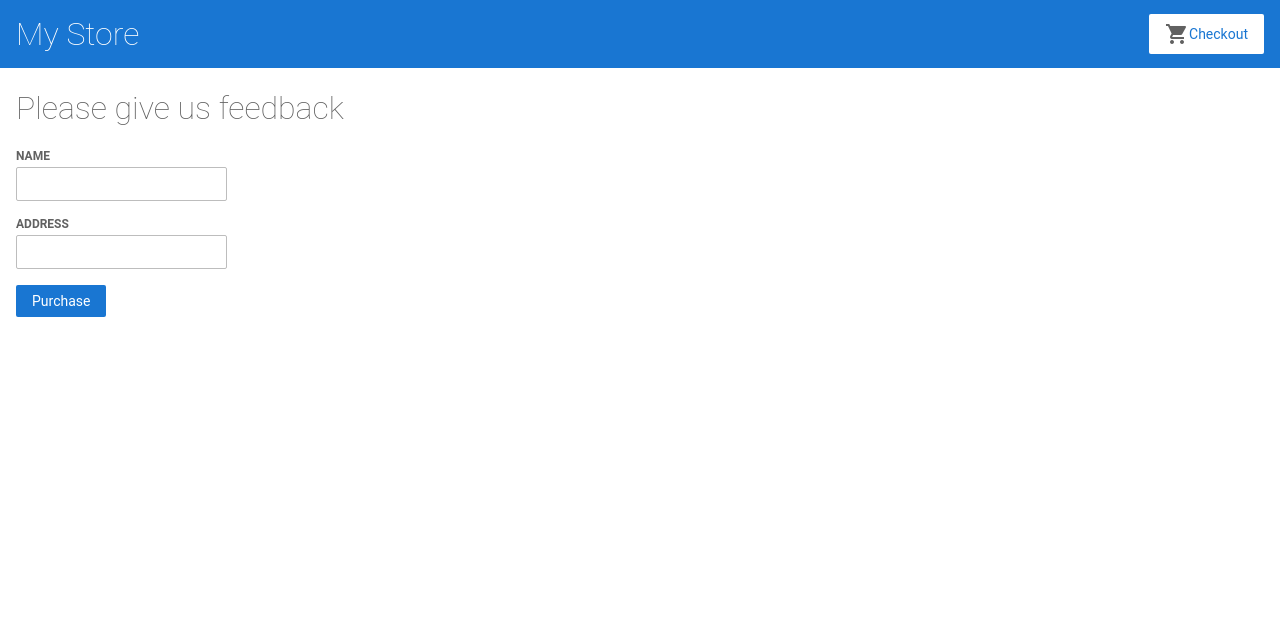
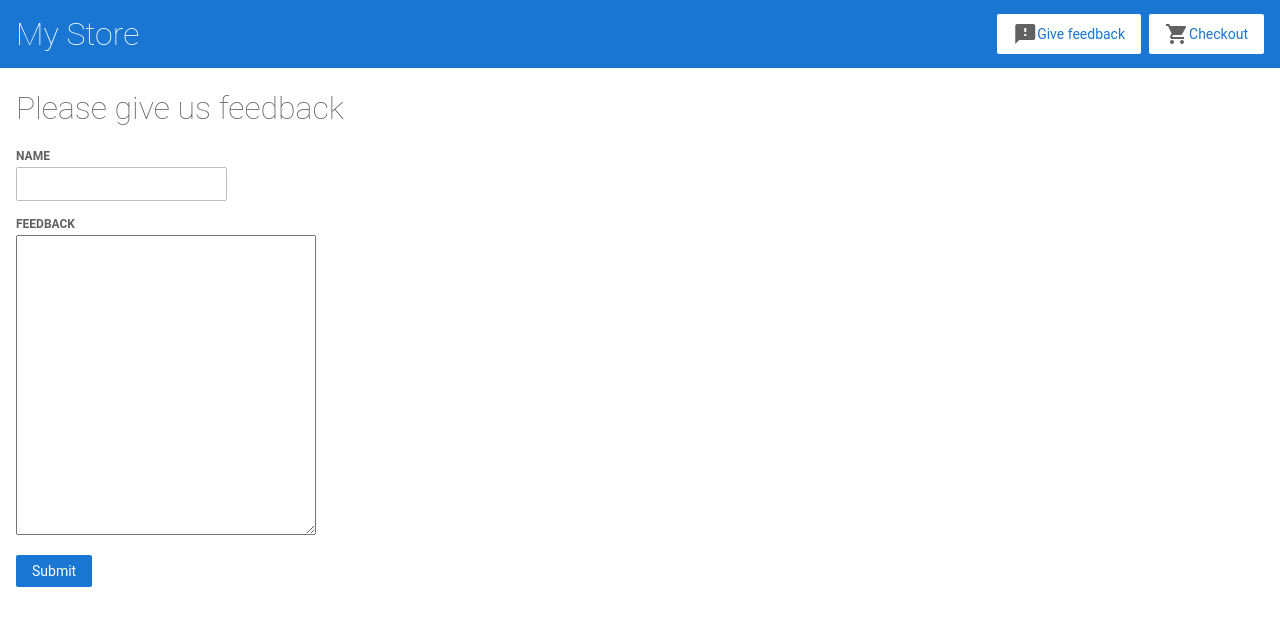
Before and after one commit to RabbitLuke/git-demo, an Angular app: page /feedback in a window 1280 px wide. Shown: the top 626 px of the page. Built offline with nearby package versions, Linux system fonts and the light colour scheme; no server answers.

Commit message:
Added feedback component

```diff
--- a/src/app/feedback.service.ts
+++ b/src/app/feedback.service.ts
@@ -1,5 +1,6 @@
 import { HttpClient } from '@angular/common/http';
 import { Injectable } from '@angular/core';
+import { tap, timer } from 'rxjs';
 
 @Injectable({
   providedIn: 'root'
@@ -8,7 +9,9 @@ export class FeedbackService {
 
   constructor(private http: HttpClient) { }
 
-  getFact() {
-    return this.http.get<any>(`https://api.chucknorris.io/jokes/random`);
+  sendFeedback(email: string, feedback: string) {
+    return timer(2000).pipe(tap((result) => {
+      console.log("Feedback submitted");
+    }));
   }
 }
--- a/src/app/feedback/feedback.component.css
+++ b/src/app/feedback/feedback.component.css
@@ -0,0 +1,4 @@
+.large-text-area {
+    min-width: 300px;
+    min-height: 300px;
+}
--- a/src/app/feedback/feedback.component.html
+++ b/src/app/feedback/feedback.component.html
@@ -1,20 +1,14 @@
 <h1>Please give us feedback</h1>
-<form [formGroup]="feedbackForm" (ngSubmit)="onSubmit()">
-
+<form [formGroup]="form">
     <div>
-      <label for="name">
-        Name
-      </label>
+      <label for="name">Name</label>
       <input id="name" type="text" formControlName="name">
     </div>
 
-    <div>
-      <label for="address">
-        Address
-      </label>
-      <input id="address" type="text" formControlName="address">
+    <div class="pb-4">
+      <label for="feedback">Feedback</label>
+      <textarea id="feedback" formControlName="feedback" class="large-text-area"></textarea>
     </div>
 
-    <button class="button" type="submit">Purchase</button>
-
-  </form>
+    <button class="button" type="submit" (click)="onSubmit()">Submit</button>
+</form>
--- a/src/app/feedback/feedback.component.ts
+++ b/src/app/feedback/feedback.component.ts
@@ -1,6 +1,6 @@
 import { Component } from '@angular/core';
 import { FeedbackService } from '../feedback.service';
-import { FormBuilder, FormControl } from '@angular/forms';
+import { FormBuilder, FormControl, FormGroup } from '@angular/forms';
 
 @Component({
   selector: 'app-feedback',
@@ -8,18 +8,18 @@ import { FormBuilder, FormControl } from '@angular/forms';
   styleUrls: ['./feedback.component.css']
 })
 export class FeedbackComponent {
-  feedbackForm = this.formBuilder.group({
-    name: '',
-    address: ''
-  });
+public form: FormGroup = new FormGroup({
+  name: new FormControl(''),
+  feedback: new FormControl('')
+});
 
-  constructor(private feedbackService: FeedbackService, private formBuilder: FormBuilder,) {
-    feedbackService.getFact().subscribe(res => {
-      console.log('wow', res);
-    });
+  constructor(private feedbackService: FeedbackService) {
   }
 
   onSubmit(): void {
    // Do a thing
+   this.feedbackService.sendFeedback('', '').subscribe((result => {
+    // Do a thing
+   }))
   }
 }
--- a/src/app/top-bar/top-bar.component.html
+++ b/src/app/top-bar/top-bar.component.html
@@ -2,6 +2,12 @@
   <h1>My Store</h1>
 </a>
 
-<a routerLink="/cart" class="button fancy-button">
-  <em class="material-icons">shopping_cart</em>Checkout
-</a>
+<div class="flex">
+  <a routerLink="/feedback" class="button fancy-button mr-2">
+    <em class="material-icons">feedback</em>Give feedback
+  </a>
+
+  <a routerLink="/cart" class="button fancy-button">
+    <em class="material-icons">shopping_cart</em>Checkout
+  </a>
+</div>
--- a/src/styles.css
+++ b/src/styles.css
@@ -104,6 +104,18 @@ label {
   padding-right: 4px;
 }
 
+.mr-2 {
+  margin-right: 8px;
+}
+
+.pb-4 {
+  padding-bottom: 16px;
+}
+
+.flex {
+  display: flex;
+}
+
 /* Top Bar */
 
 app-top-bar {
```
